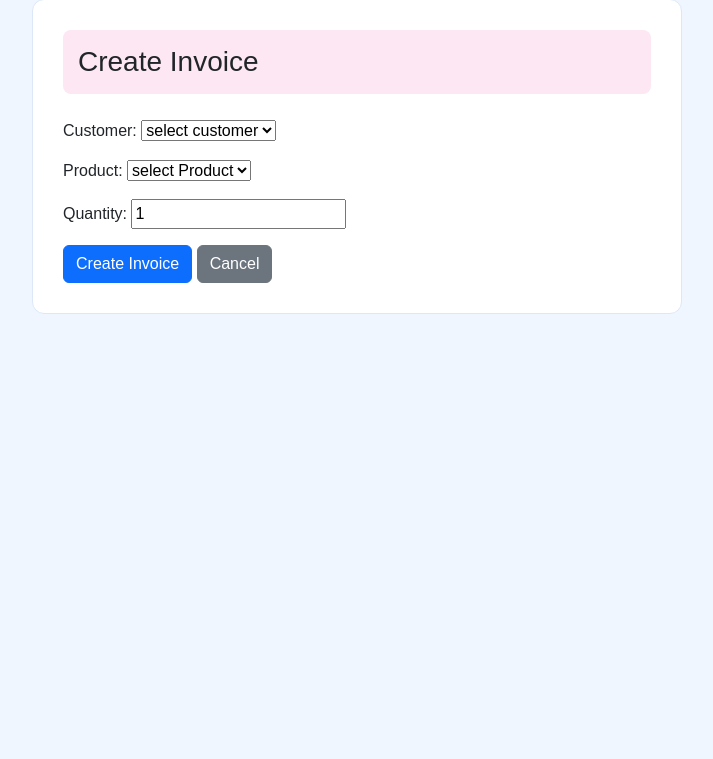
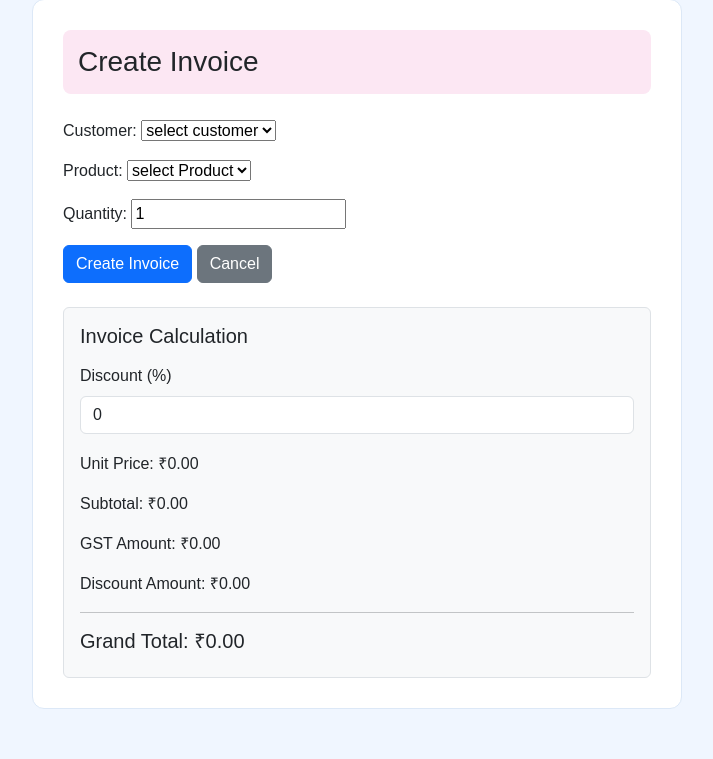
Before and after one commit to Mak-art428/python_task, a Django app: page /invoices/create/ in a window 1280 px wide. Shown: the part 51-810 px from the top of the page, without its empty margins (283-996 px from the left). Before the commit the page ends 365 px from the top, so only its background shows below. Run offline with Django 5.2, Linux system fonts and the light colour scheme; data that the repository does not hold is empty.

Commit message:
Add dynamic invoice total calculation

```diff
--- a/customers/templates/customers/create_invoice.html
+++ b/customers/templates/customers/create_invoice.html
@@ -66,6 +66,68 @@
             </a>
         </form>
 
+{{ products_data|json_script:"products-data" }}
+
+<div class="mt-4 p-3 border rounded bg-light">
+    <h5 class="mb-3">Invoice Calculation</h5>
+
+    <label for="discount" class="form-label">Discount (%)</label>
+    <input type="number" id="discount" class="form-control"
+           min="0" max="100" value="0">
+
+    <p>Unit Price: ₹<span id="unit-price">0.00</span></p>
+    <p>Subtotal: ₹<span id="subtotal">0.00</span></p>
+    <p>GST Amount: ₹<span id="gst-amount">0.00</span></p>
+    <p>Discount Amount: ₹<span id="discount-amount">0.00</span></p>
+
+    <hr>
+    <h5>Grand Total: ₹<span id="grand-total">0.00</span></h5>
+</div>
+
+<script>
+document.addEventListener('DOMContentLoaded', function () {
+    const products = JSON.parse(
+        document.getElementById('products-data').textContent
+    );
+
+    const productSelect = document.getElementById('id_product');
+    const quantityInput = document.getElementById('id_quantity');
+    const discountInput = document.getElementById('discount');
+
+    function calculateTotal() {
+        const selectedProduct = products.find(
+            p => String(p.id) === productSelect.value
+        );
+
+        const price = selectedProduct ? Number(selectedProduct.price) : 0;
+        const gstRate = selectedProduct ? Number(selectedProduct.gst_rate) : 0;
+        const quantity = Math.max(1, Number(quantityInput.value) || 1);
+        const discountRate = Math.min(
+            100, Math.max(0, Number(discountInput.value) || 0)
+        );
+
+        const subtotal = price * quantity;
+        const discount = subtotal * discountRate / 100;
+        const taxableAmount = subtotal - discount;
+        const gstAmount = taxableAmount * gstRate / 100;
+        const total = taxableAmount + gstAmount;
+
+        document.getElementById('unit-price').textContent = price.toFixed(2);
+        document.getElementById('subtotal').textContent = subtotal.toFixed(2);
+        document.getElementById('discount-amount').textContent = discount.toFixed(2);
+        document.getElementById('gst-amount').textContent = gstAmount.toFixed(2);
+        document.getElementById('grand-total').textContent = total.toFixed(2);
+    }
+
+    productSelect.addEventListener('change', calculateTotal);
+    quantityInput.addEventListener('input', calculateTotal);
+    discountInput.addEventListener('input', calculateTotal);
+
+    calculateTotal();
+});
+</script>
+
+
         {% if customer and product %}
             <hr>
             <h5>Submitted Details</h5>
--- a/customers/views.py
+++ b/customers/views.py
@@ -126,33 +126,40 @@ def delete_customer(request, id):
 
     return redirect('customer_list')
 
+
 def create_invoice(request):
+    products_data = list(
+        Product.objects.values('id', 'name', 'price', 'gst_rate')
+    )
+
     if request.method == 'POST':
         form = InvoiceForm(request.POST)
 
         if form.is_valid():
-            customer  = form.cleaned_data['customer']
-            products = form.cleaned_data['products']
+            customer = form.cleaned_data['customer']
+            product = form.cleaned_data['product']
             quantity = form.cleaned_data['quantity']
 
             return render(
                 request,
                 'customers/create_invoice.html',
                 {
-                    'form' : form,
-                    'success' : 'Invoice created successfully!',
-                    'customer' : customer,
-                    'products' : products,
-                    'quantity' : quantity
+                    'form': form,
+                    'products_data': products_data,
+                    'success': 'Invoice form submitted successfully!',
+                    'customer': customer,
+                    'product': product,
+                    'quantity': quantity
                 }
             )
     else:
         form = InvoiceForm()
 
-        return render(
-            request,
-            'customers/create_invoice.html',
-            {
-                'form' : form
-            }
-        )
+    return render(
+        request,
+        'customers/create_invoice.html',
+        {
+            'form': form,
+            'products_data': products_data
+        }
+    )
```
